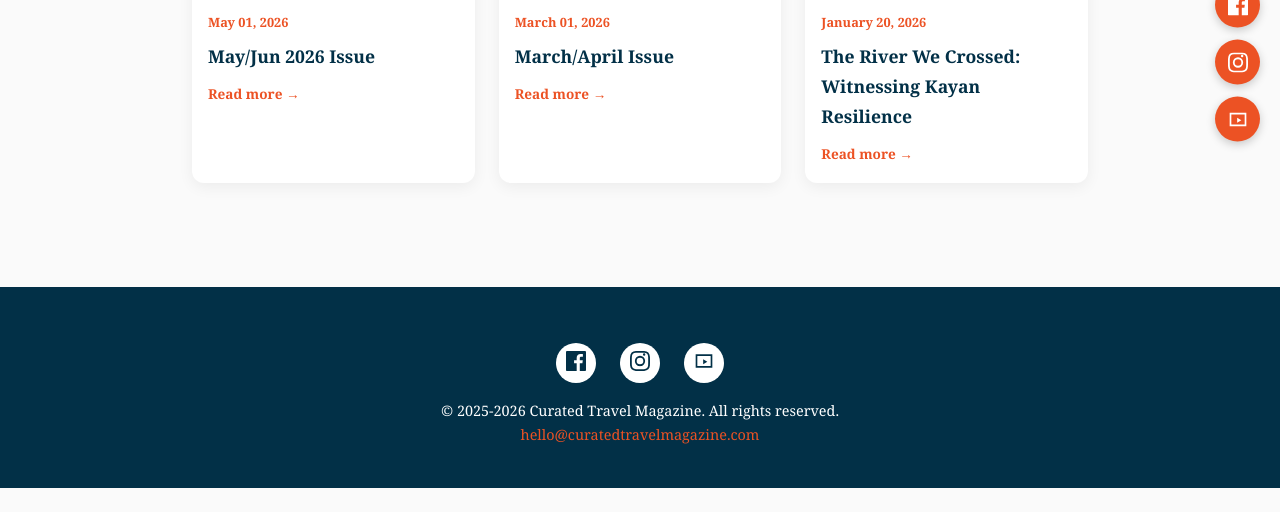
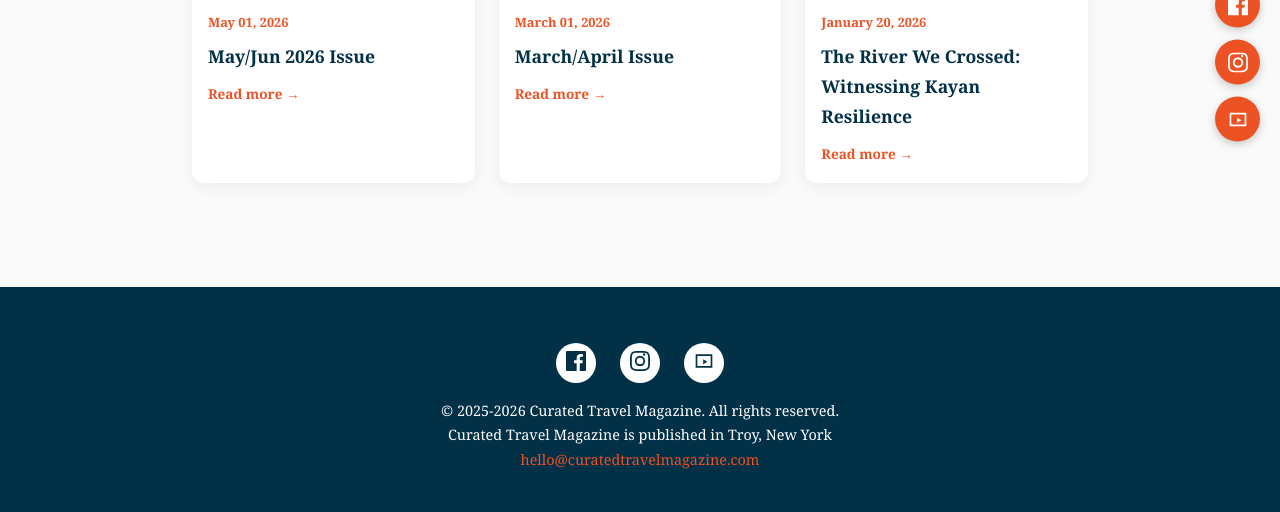
Before and after one commit to CuratedTravelMagazine/Curated-Travel-Magazine, a Jekyll site: the page built from subscribe.html, in a window 1280 px wide and 900 px high, scrolled down 1279 px, cut to the strip 388-900 px from the top of the window. Built offline with Jekyll 4.4.1, drawn with Linux system fonts in a browser that asks for light colours; before the commit the page ends 2155 px from its top, so only the background shows below that.

Commit message:
Add files via upload

```diff
--- a/_includes/footer.html
+++ b/_includes/footer.html
@@ -24,7 +24,9 @@
 </div>
 
      <p>© 2025-2026 Curated Travel Magazine. All rights reserved.</p>
+<p> Curated Travel Magazine is published in Troy, New York </P
     <p><a href="mailto:hello@curatedtravelmagazine.com">hello@curatedtravelmagazine.com</a></p>
+
 <!-- Floating Social -->
 <div class="social-float">
   <a href="https://www.facebook.com/profile.php?id=61583405112785" target="_blank" aria-label="Facebook">
```
